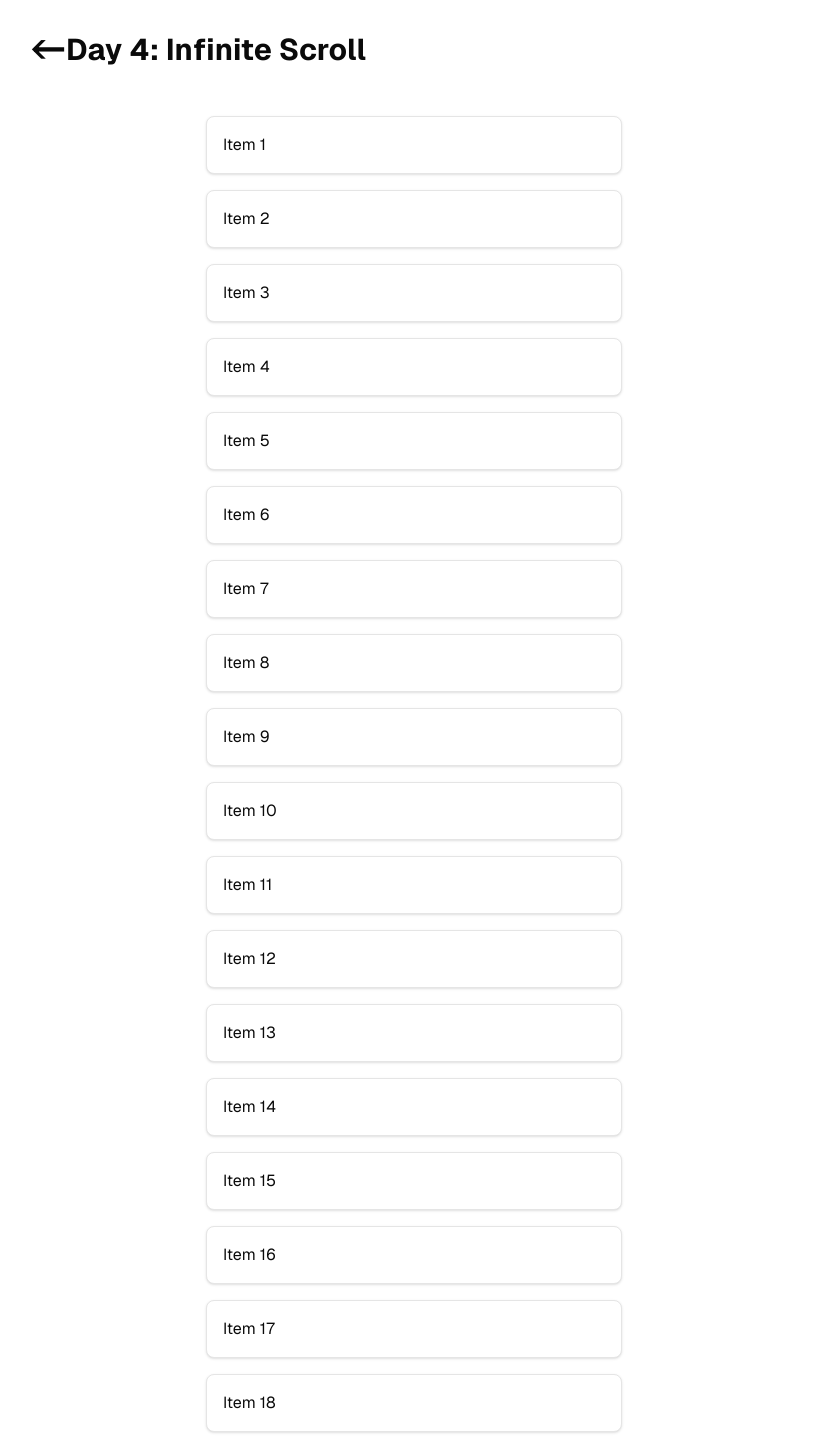
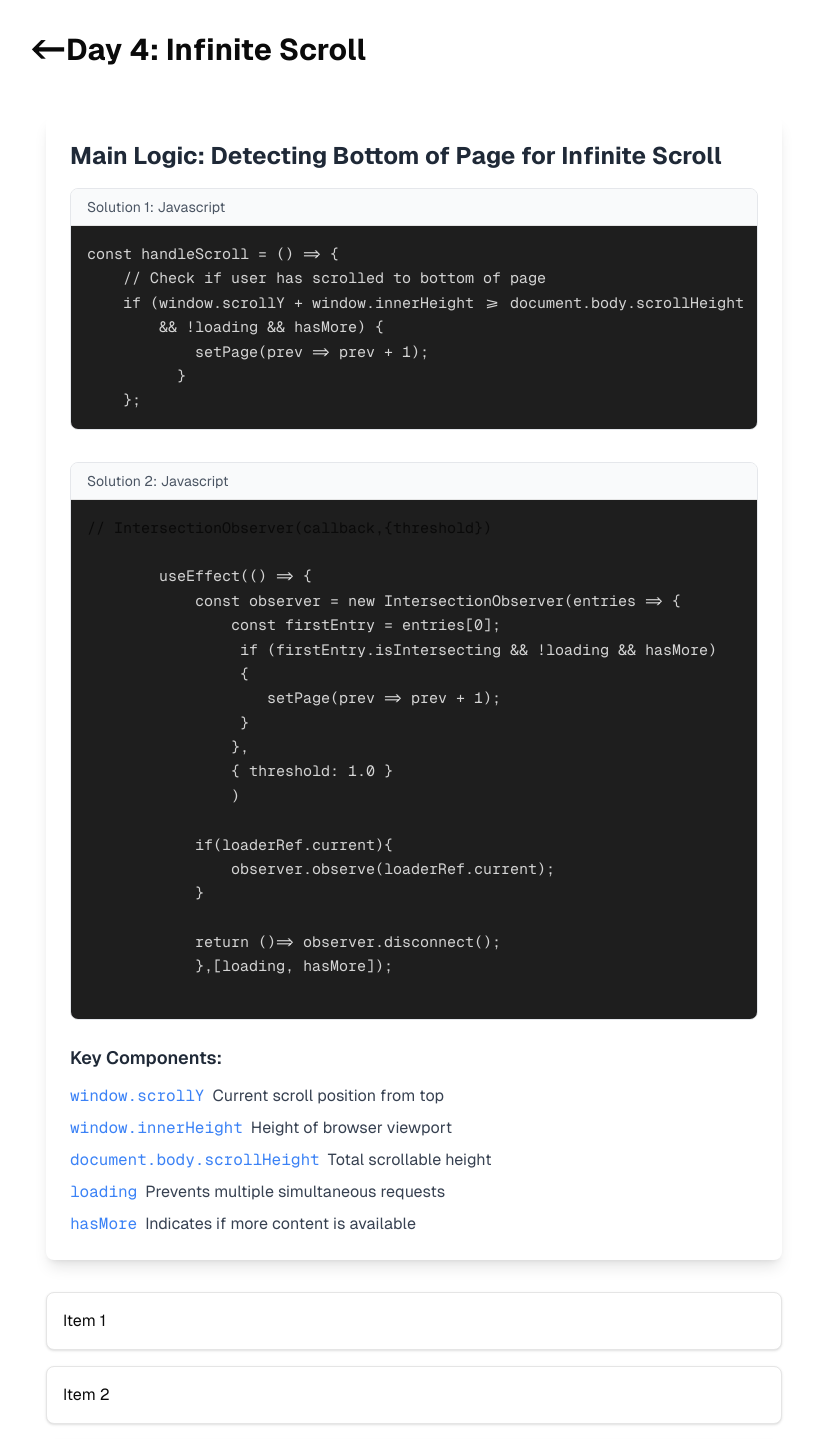
Before and after one commit to PARMESHWARPANWAR/mcex, a Next.js app: page /day4-infinite-scroll in a window 1280 px wide. Shown: the top 1439 px of the page, without its empty margins (226-1039 px from the left). Built offline with nearby package versions, Linux system fonts and the light colour scheme.

Commit message:
added infinitescroll logic in ui

```diff
--- /dev/null
+++ b/src/components/Day4/CodeDisplay.tsx
@@ -0,0 +1,111 @@
+import React from 'react';
+
+const CodeDisplay = () => {
+  return (
+    <div className="max-w-3xl mx-auto mb-8 p-6 bg-white rounded-lg shadow-lg font-sans">
+      {/* Title */}
+      <h1 className="text-2xl font-bold text-gray-800 mb-4">
+        Main Logic: Detecting Bottom of Page for Infinite Scroll
+      </h1>
+
+      {/* Code Block Container */}
+      <div className="rounded-lg overflow-hidden border border-gray-200">
+        {/* Code Header */}
+        <div className="flex items-center justify-between px-4 py-2 bg-gray-50 border-b">
+          <span className="text-sm text-gray-600">Solution 1:  Javascript</span>
+          {/* <button className="text-gray-500 hover:text-gray-700 text-sm flex items-center gap-1">
+            <svg className="w-4 h-4" fill="none" stroke="currentColor" viewBox="0 0 24 24">
+              <path strokeLinecap="round" strokeLinejoin="round" strokeWidth="2" d="M8 16H6a2 2 0 01-2-2V6a2 2 0 012-2h8a2 2 0 012 2v2m-6 12h8a2 2 0 002-2v-8a2 2 0 00-2-2h-8a2 2 0 00-2 2v8a2 2 0 002 2z" />
+            </svg>
+            Copy
+          </button> */}
+        </div>
+
+        {/* Code Content */}
+        <div className="p-4 bg-[#1e1e1e] overflow-x-auto font-mono text-[15px] leading-relaxed">
+          <pre className="text-[#d4d4d4]">
+            <code>{
+            `const handleScroll = () => {
+    // Check if user has scrolled to bottom of page
+    if (window.scrollY + window.innerHeight >= document.body.scrollHeight
+        && !loading && hasMore) {
+            setPage(prev => prev + 1);
+          }
+    };`
+                }
+                </code>
+          </pre>
+        </div>
+      </div>
+
+      <div className="rounded-lg overflow-hidden border border-gray-200 mt-8">
+        {/* Code Header */}
+        <div className="flex items-center justify-between px-4 py-2 bg-gray-50 border-b">
+          <span className="text-sm text-gray-600">Solution 2:  Javascript</span>
+          {/* <button className="text-gray-500 hover:text-gray-700 text-sm flex items-center gap-1">
+            <svg className="w-4 h-4" fill="none" stroke="currentColor" viewBox="0 0 24 24">
+              <path strokeLinecap="round" strokeLinejoin="round" strokeWidth="2" d="M8 16H6a2 2 0 01-2-2V6a2 2 0 012-2h8a2 2 0 012 2v2m-6 12h8a2 2 0 002-2v-8a2 2 0 00-2-2h-8a2 2 0 00-2 2v8a2 2 0 002 2z" />
+            </svg>
+            Copy
+          </button> */}
+        </div>
+
+        {/* Code Content */}
+        <div className="p-4 bg-[#1e1e1e] overflow-x-auto font-mono text-[15px] leading-relaxed">
+         {"// IntersectionObserver(callback,{threshold})"}
+          <pre className="text-[#d4d4d4]">
+            <code>{`
+        useEffect(() => {
+            const observer = new IntersectionObserver(entries => {
+                const firstEntry = entries[0];
+                 if (firstEntry.isIntersecting && !loading && hasMore)
+                 {
+                    setPage(prev => prev + 1);
+                 }
+                },
+                { threshold: 1.0 }
+                )
+
+            if(loaderRef.current){
+                observer.observe(loaderRef.current);
+            }
+
+            return ()=> observer.disconnect();
+            },[loading, hasMore]);
+            `}
+            </code>
+          </pre>
+        </div>
+      </div>
+
+      {/* Key Components Section */}
+      <div className="mt-6">
+        <h2 className="text-lg font-semibold text-gray-800 mb-3">Key Components:</h2>
+        <ul className="space-y-2 text-gray-700">
+          <li className="flex items-start gap-2">
+            <span className="text-blue-500 font-mono">window.scrollY</span>
+            <span>Current scroll position from top</span>
+          </li>
+          <li className="flex items-start gap-2">
+            <span className="text-blue-500 font-mono">window.innerHeight</span>
+            <span>Height of browser viewport</span>
+          </li>
+          <li className="flex items-start gap-2">
+            <span className="text-blue-500 font-mono">document.body.scrollHeight</span>
+            <span>Total scrollable height</span>
+          </li>
+          <li className="flex items-start gap-2">
+            <span className="text-blue-500 font-mono">loading</span>
+            <span>Prevents multiple simultaneous requests</span>
+          </li>
+          <li className="flex items-start gap-2">
+            <span className="text-blue-500 font-mono">hasMore</span>
+            <span>Indicates if more content is available</span>
+          </li>
+        </ul>
+      </div>
+    </div>
+  );
+};
+
+export default CodeDisplay;
--- a/src/components/Day4/InfiniteScroll.tsx
+++ b/src/components/Day4/InfiniteScroll.tsx
@@ -1,6 +1,7 @@
 "use client"
 import React, { useEffect, useRef, useState } from "react";
 import { Loader } from 'lucide-react';
+import CodeDisplay from "./CodeDisplay";
 
 export const InfiniteScroll = () => {
     const [loading, setLoading] = useState(false);
@@ -48,29 +49,29 @@ export const InfiniteScroll = () => {
 
     // For detecting bottom we have to way can be more
     // First Way [Simple and basic way]
-    useEffect(()=>{
-        window.addEventListener("scroll" , handleScroll)
-        return () => window.removeEventListener("scroll", handleScroll)
-    },[])
+    // useEffect(()=>{
+    //     window.addEventListener("scroll" , handleScroll)
+    //     return () => window.removeEventListener("scroll", handleScroll)
+    // },[])
 
     // Second Way
     // Set up intersection observer
-    // useEffect(() => {
-    //     const observer = new IntersectionObserver(entries => {
-    //         const firstEntry = entries[0];
-    //         if (firstEntry.isIntersecting && !loading && hasMore) {
-    //             setPage(prev => prev + 1);
-    //         }
-    //     },
-    //         { threshold: 1.0 }
-    //     )
+    useEffect(() => {
+        const observer = new IntersectionObserver(entries => {
+            const firstEntry = entries[0];
+            if (firstEntry.isIntersecting && !loading && hasMore) {
+                setPage(prev => prev + 1);
+            }
+        },
+            { threshold: 1.0 }
+        )
 
-    //     if(loaderRef.current){
-    //         observer.observe(loaderRef.current);
-    //     }
+        if(loaderRef.current){
+            observer.observe(loaderRef.current);
+        }
 
-    //     return ()=> observer.disconnect();
-    // },[loading, hasMore])
+        return ()=> observer.disconnect();
+    },[loading, hasMore])
 
     // Load more data when page changes
     useEffect(() => {
@@ -84,7 +85,8 @@ export const InfiniteScroll = () => {
     }, [page]);
 
     return (
-        <div className="w-full max-w-md mx-auto p-4">
+        <div className="w-full mx-auto p-4">
+            <CodeDisplay/>
             <div className="space-y-4">
                 {items.map((item, idx) => (
                     <div
```
